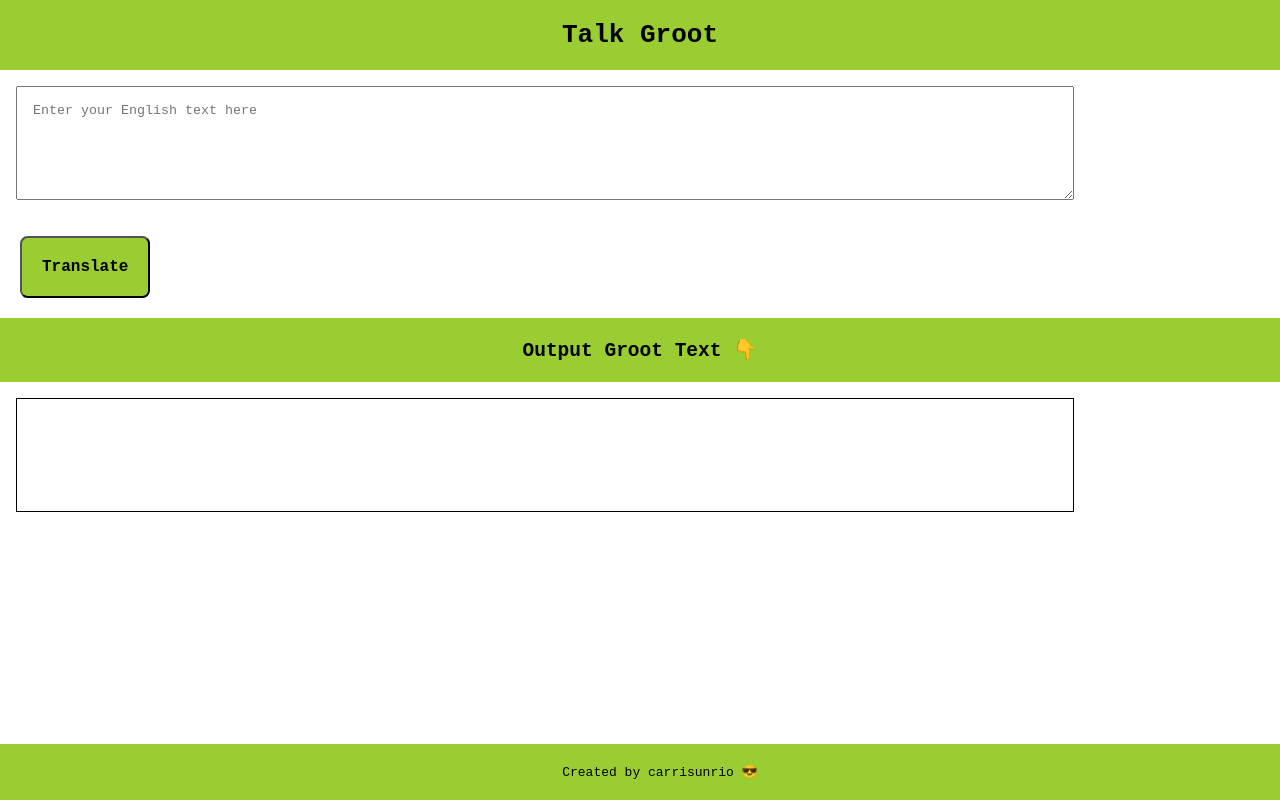
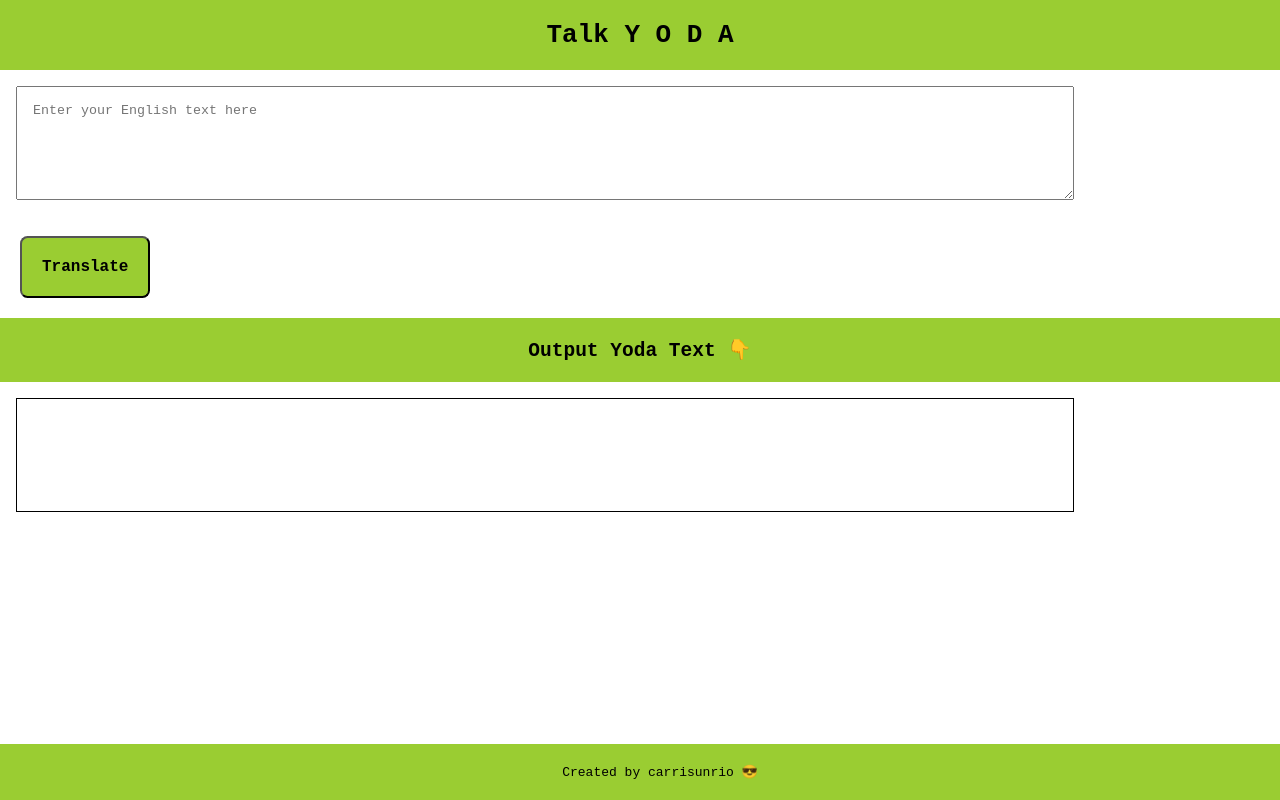
Before and after one commit to carrisunrio/talk-groot, a plain HTML site: page index.html in a window 1280 px wide. Drawn offline with Linux system fonts and the light colour scheme.

Commit message:
final changes done

```diff
--- a/app.js
+++ b/app.js
@@ -2,7 +2,7 @@ var btnTranslate = document.querySelector("#btn-translate");
 var txtInput = document.querySelector("#txt-input");
 var outputDiv = document.querySelector("#output");
 
-var serverURL = "https://api.funtranslations.com/translate/groot.json"
+var serverURL = "https://api.funtranslations.com/translate/yoda.json"
 
 
 function getTranslationURL(input) {
--- a/index.html
+++ b/index.html
@@ -4,7 +4,7 @@
     <meta charset="UTF-8">
     <meta name="viewport" content="width=device-width, initial-scale=1.0">
 
-    <title>Talk Groot</title>
+    <title>Talk Yoda</title>
     <style>
         body{
             margin: auto;
@@ -53,11 +53,11 @@
     </style>
 </head>
 <body>
-    <h1>Talk Groot</h1>
+    <h1>Talk Y O D A</h1>
 
     <textarea id="txt-input" placeholder="Enter your English text here"></textarea>
     <button id="btn-translate">Translate</button>
-    <h2>Output Groot Text 👇</h2>
+    <h2>Output Yoda Text 👇</h2>
     <div id="output"></div>
     <footer>Created by carrisunrio 😎 </footer>
     <script src="app.js" type="text/javascript"></script>
```
